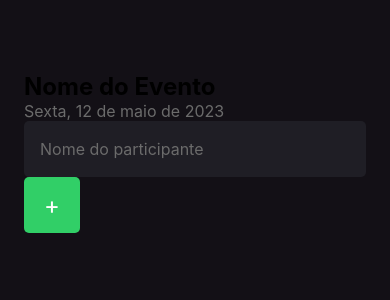
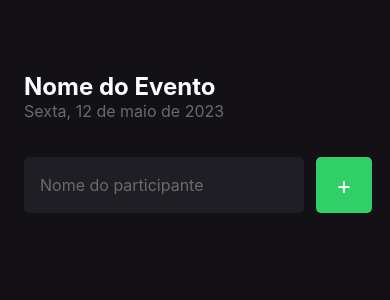
Before and after one commit to williamroger/ignite-reactnative-projeto-01, a React Native app: screen / in a window 390 px wide. Shown: the top 300 px of the page. Built offline with nearby package versions, Linux system fonts and the light colour scheme.

Commit message:
adicionado form

```diff
--- a/src/screens/Home/index.tsx
+++ b/src/screens/Home/index.tsx
@@ -14,6 +14,7 @@ export default function Home() {
       <Text style={styles.eventDate}>
         Sexta, 12 de maio de 2023
       </Text>
+      <View style={styles.form}>
         <TextInput
           style={styles.input}
           placeholder="Nome do participante"
@@ -23,5 +24,6 @@ export default function Home() {
           <Text style={styles.buttonText}>+</Text>
         </TouchableOpacity>
       </View>
+    </View>
   );
 }
--- a/src/screens/Home/styles.ts
+++ b/src/screens/Home/styles.ts
@@ -7,7 +7,7 @@ export const styles = StyleSheet.create({
     padding: 24,
   },
   eventName: {
-    color: '#FFFasdasd',
+    color: '#FFF',
     fontSize: 24,
     fontWeight: 'bold',
     marginTop: 48,
@@ -17,12 +17,14 @@ export const styles = StyleSheet.create({
     fontSize: 16
   },
   input: {
+    flex: 1,
     height: 56,
     backgroundColor: '#1F1E25',
     borderRadius: 5,
     color: '#FFF',
     padding: 16,
     fontSize: 16,
+    marginRight: 12,
   },
   button: {
     width: 56,
@@ -36,4 +38,10 @@ export const styles = StyleSheet.create({
     color: '#FFF',
     fontSize: 24,
   },
+  form: {
+    width: '100%',
+    flexDirection: 'row',
+    marginTop: 36,
+    marginBottom: 42,
+  }
 });
```
Lines whose indentation alone changed are shown as unchanged.
